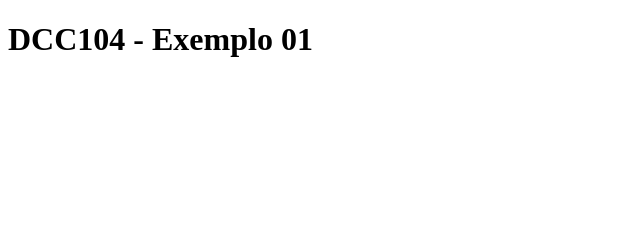
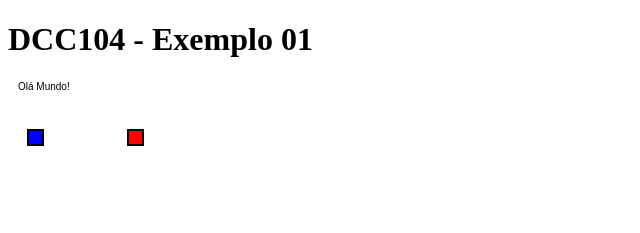
Before and after one commit to ufjf-dcc104/dcc104-2017-1-exm02, a plain HTML site: page index.html in a window 1280 px wide. Shown: the whole page, without its empty margins (0-640 px from the left). Drawn offline with Linux system fonts and the light colour scheme.

Commit message:
Adiciona desenho de quadrados

```diff
--- a/index.html
+++ b/index.html
@@ -11,6 +11,18 @@
       var eCanvas = document.getElementsByTagName("canvas")[0];
       var ctx = eCanvas.getContext("2d");
 
+      ctx.fillText("Olá Mundo!", 10, 10);
+
+      ctx.fillStyle = "blue";
+      ctx.fillRect(20, 50, 15, 15);
+      ctx.lineWidth = 2;
+      ctx.strokeRect(20, 50, 15, 15);
+
+      ctx.fillStyle = "red";
+      ctx.fillRect(120, 50, 15, 15);
+      ctx.lineWidth = 2;
+      ctx.strokeRect(120, 50, 15, 15);
+
     </script>
   </body>
 
```
